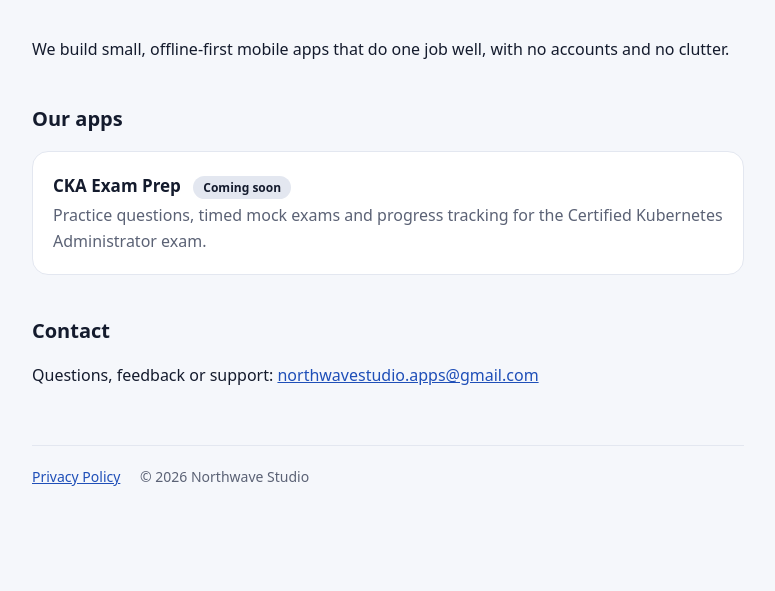
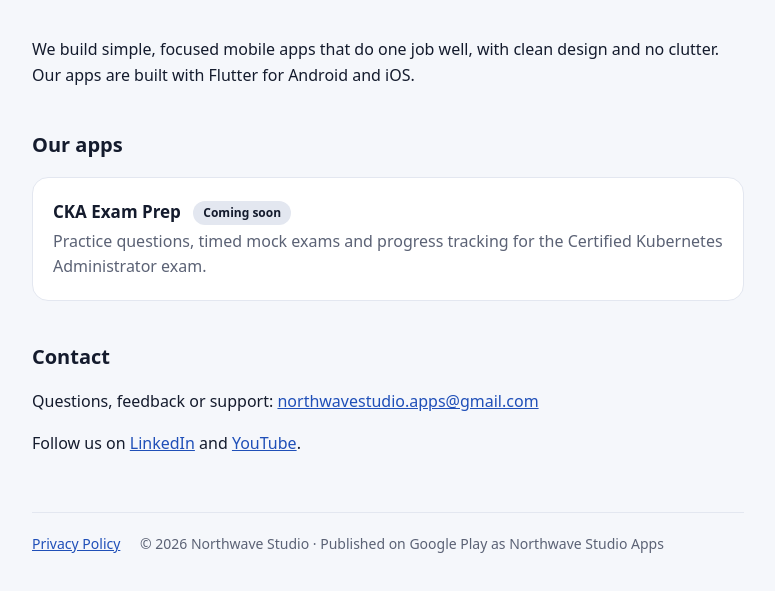
Before and after one commit to northwave-studio/northwave-studio.github.io, a plain HTML site: page index.html in a window 1280 px wide. Shown: the part 137-728 px from the top of the page, without its empty margins (252-1027 px from the left). Drawn offline with Linux system fonts and the light colour scheme.

Commit message:
Update index.html

```diff
--- a/index.html
+++ b/index.html
@@ -62,7 +62,7 @@
     </div>
   </header>
 
-  <p>We build small, offline-first mobile apps that do one job well, with no accounts and no clutter.</p>
+  <p>We build simple, focused mobile apps that do one job well, with clean design and no clutter. Our apps are built with Flutter for Android and iOS.</p>
 
   <h2>Our apps</h2>
   <div class="card">
@@ -72,10 +72,11 @@
 
   <h2>Contact</h2>
   <p>Questions, feedback or support: <a href="mailto:northwavestudio.apps@gmail.com">northwavestudio.apps@gmail.com</a></p>
+  <p>Follow us on <a href="https://www.linkedin.com/company/northwave-studio/">LinkedIn</a> and <a href="https://www.youtube.com/channel/UCJo6l8nrRpUcHjLiKCOyIiw">YouTube</a>.</p>
 
   <footer>
     <a href="privacy.html">Privacy Policy</a>
-    <span>© 2026 Northwave Studio</span>
+    <span>© 2026 Northwave Studio · Published on Google Play as Northwave Studio Apps</span>
   </footer>
 </div>
 </body>
```
